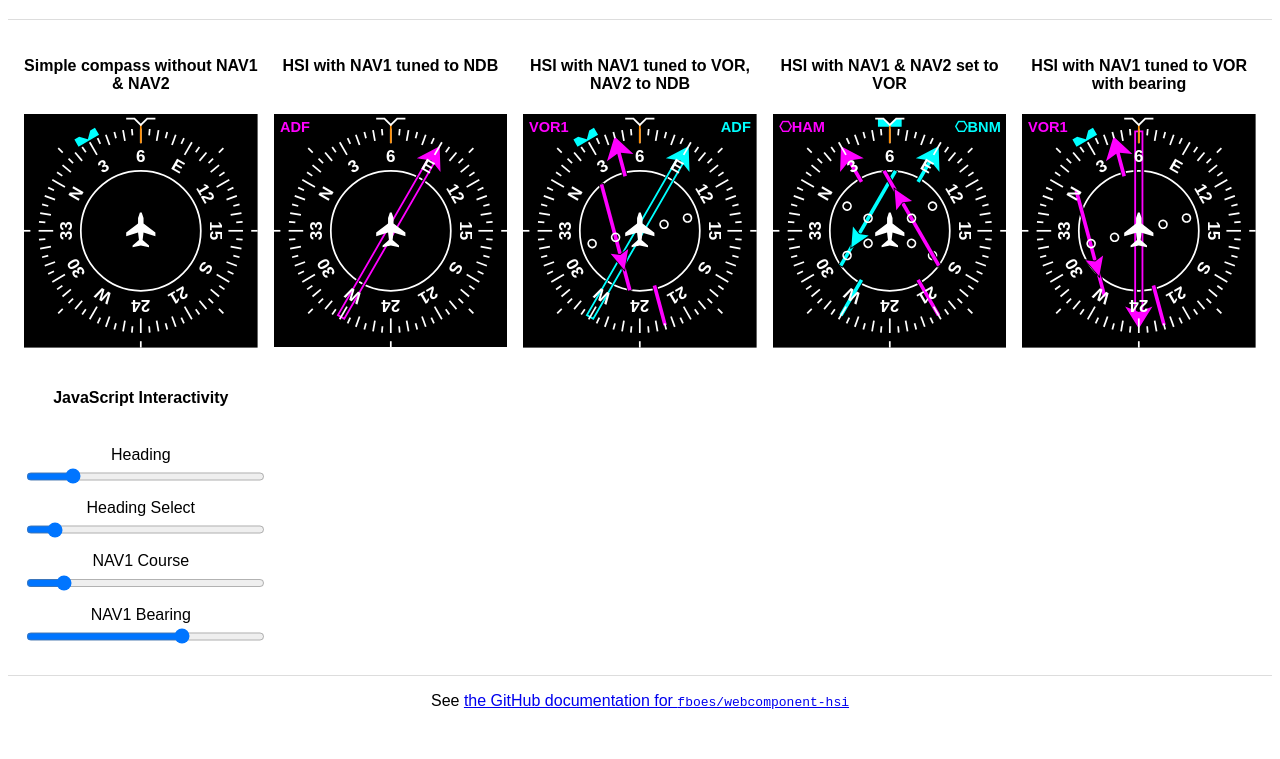
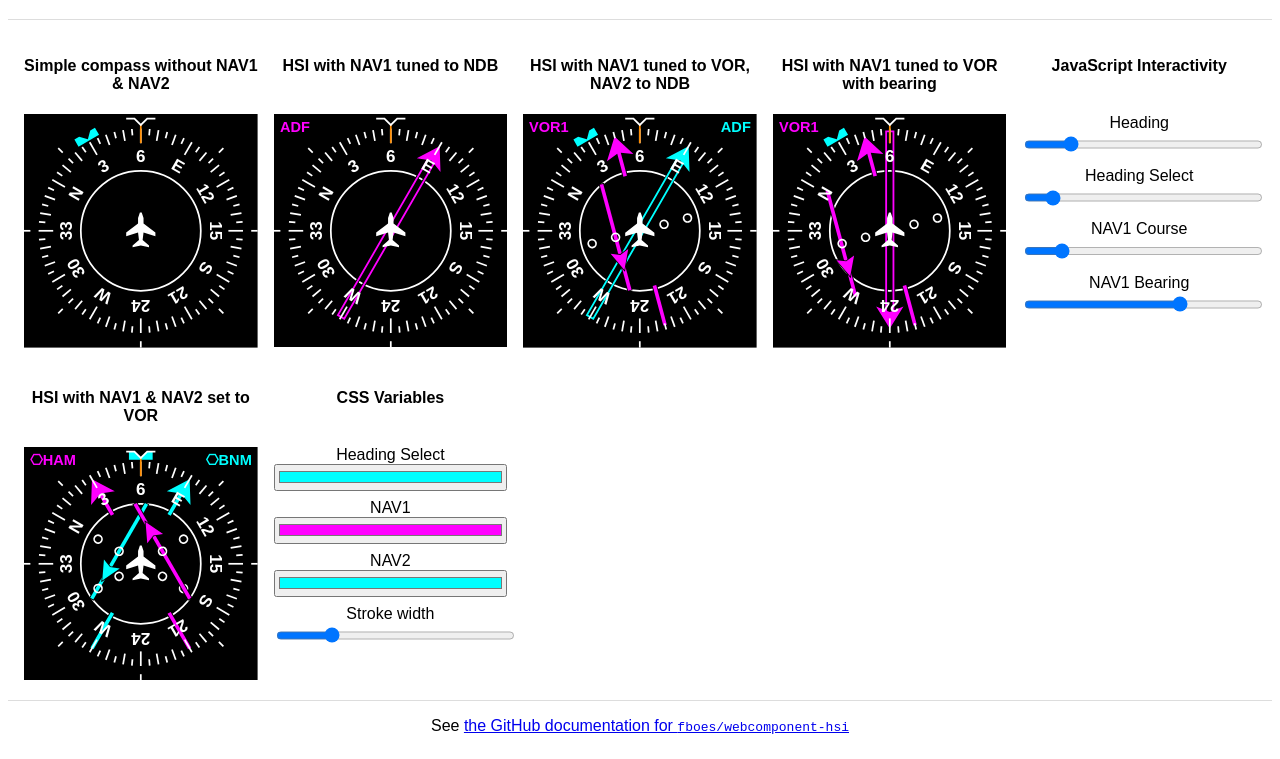
Before and after one commit to fboes/webcomponent-hsi, a website: page index.html in a window 1280 px wide. Shown: the part 61-820 px from the top of the page. Drawn offline with Linux system fonts and the light colour scheme.

Commit message:
Add CSS examples

```diff
--- a/index.html
+++ b/index.html
@@ -60,14 +60,6 @@
     </section>
 
     <section>
-      <h4>HSI with NAV1 &amp; NAV2 set to VOR</h4>
-      <horizontal-situation-indicator id="nav1-vor-deviation" heading="60.0" heading-select="60.0"
-        nav1-label="⎔HAM" nav1-course="30" nav1-deviation="-5" nav1-to="1"
-        nav2-label="⎔BNM" nav2-course="90" nav2-deviation="5" nav2-to="-1">
-      </horizontal-situation-indicator>
-    </section>
-
-    <section>
       <h4>HSI with NAV1 tuned to VOR with bearing</h4>
       <horizontal-situation-indicator id="nav1-vor" heading="60.0" heading-select="30.0"
         nav1-label="VOR1" nav1-course="45.0" nav1-bearing="240.0">
@@ -94,6 +86,35 @@
         <input type="range" min="0" max="360" value="240" name="nav1-bearing" oninput="el[this.name] = this.value;" />
       </label>
     </section>
+
+    <section>
+      <h4>HSI with NAV1 &amp; NAV2 set to VOR</h4>
+      <horizontal-situation-indicator id="nav1-vor-deviation" heading="60.0" heading-select="60.0"
+        nav1-label="⎔HAM" nav1-course="30" nav1-deviation="-5" nav1-to="1"
+        nav2-label="⎔BNM" nav2-course="90" nav2-deviation="5" nav2-to="-1">
+      </horizontal-situation-indicator>
+    </section>
+
+    <section>
+      <h4>CSS Variables</h4>
+      <script>const el2 = document.getElementById('nav1-vor-deviation');</script>
+      <label>
+        Heading Select
+        <input type="color" value="#00FFFF" name="--heading-select-color" oninput="el2.style.setProperty(this.name, this.value);" />
+      </label>
+      <label>
+        NAV1
+        <input type="color" value="#FF00FF" name="--nav1-color" oninput="el2.style.setProperty(this.name, this.value);" />
+      </label>
+      <label>
+        NAV2
+        <input type="color" value="#00FFFF" name="--nav2-color" oninput="el2.style.setProperty(this.name, this.value);" />
+      </label>
+      <label>
+        Stroke width
+        <input type="range" min="0.1" max="2" step="0.1" value="0.5" name="--stroke-width" oninput="el2.style.setProperty(this.name, this.value);" />
+      </label>
+    </section>
   </main>
 
   <footer>
```
Also changed, not shown: CHANGELOG.md.
